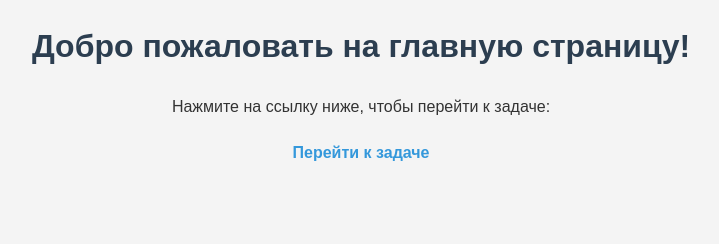
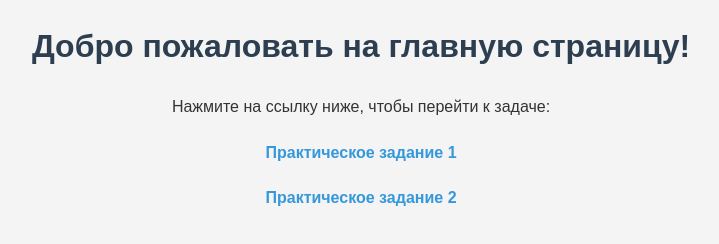
Before and after one commit to igkfellk/web-practice-1, a plain HTML site: page index.html in a window 1280 px wide. Shown: the whole page, without its empty margins (279-998 px from the left). Drawn offline with Linux system fonts and the light colour scheme.

Commit message:
Update index.html

```diff
--- a/index.html
+++ b/index.html
@@ -9,6 +9,7 @@
 <body>
     <h1>Добро пожаловать на главную страницу!</h1>
     <p>Нажмите на ссылку ниже, чтобы перейти к задаче:</p>
-    <p><a href="task1.html">Перейти к задаче</a></p>
+    <p><a href="task1.html">Практическое задание 1</a></p>
+    <p><a href="https://igkfellk.github.io/web-practice-2/">Практическое задание 2</a></p>
 </body>
 </html>
```
